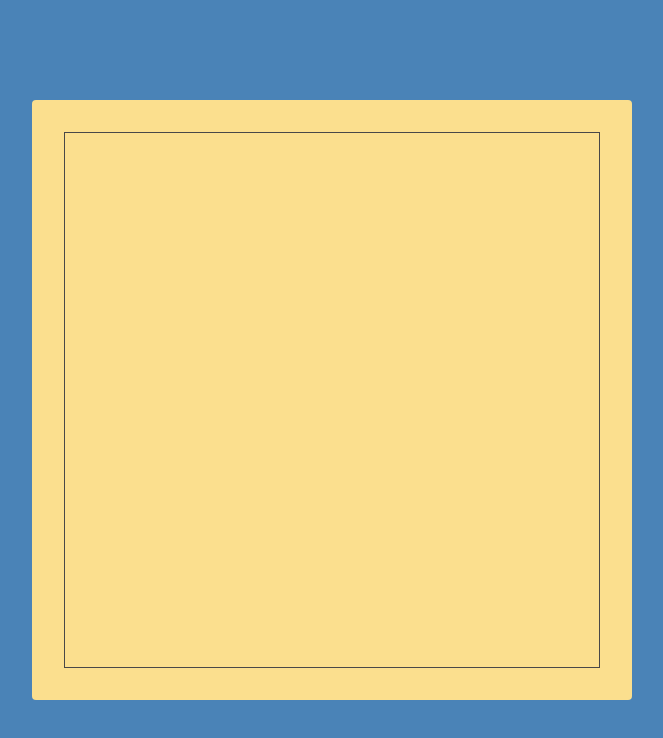
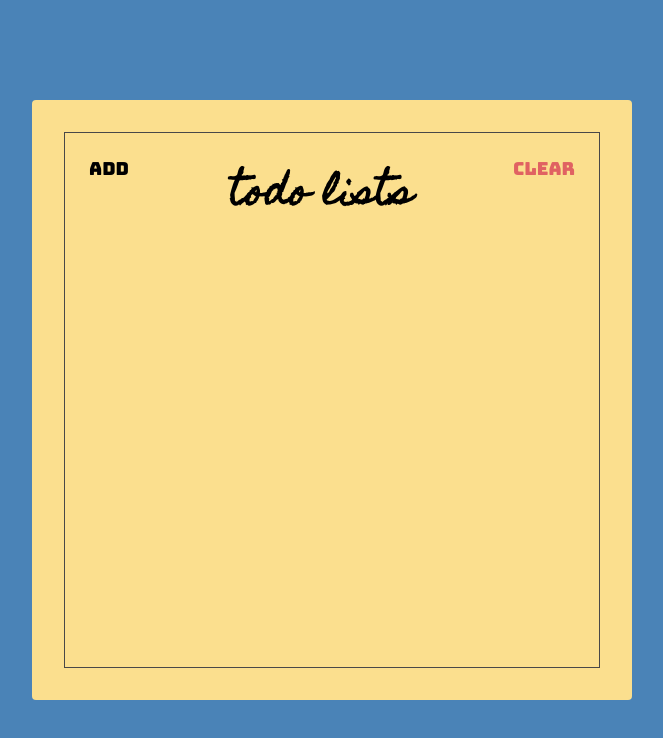
Before and after one commit to DuDu32/react-course-starter, a website: page index.html in a window 1280 px wide. Shown: the whole page, without its empty margins (308-971 px from the left). Drawn offline with Linux system fonts and the light colour scheme.

Commit message:
Membuat header section

```diff
--- a/index.html
+++ b/index.html
@@ -13,7 +13,13 @@
   </head>
   <body>
     <div class="container">
-      <div class="frame"></div>
+      <div class="frame">
+        <div class="header">
+          <button class="header-btn">Add</button>
+          <h1 class="header-title">Todo Lists</h1>
+          <button class="header-btn main-red-color">Clear</button>
+        </div>
+      </div>
     </div>
   </body>
 </html>
--- a/style.css
+++ b/style.css
@@ -1,5 +1,13 @@
 * {
   box-sizing: border-box;
+}
+
+:root {
+  --main-red-color: #e06262;
+}
+
+.main-red-color {
+  color: var(--main-red-color);
 }
 
 html {
@@ -36,4 +44,31 @@
 .frame {
   border: 1px solid #484848;
   height: 100%;
+
+  display: flex;
+  flex-direction: column;
 }
+
+.header {
+  display: flex;
+  align-items: flex-start;
+}
+
+.header-title {
+  flex: 1;
+  text-align: center;
+
+  font-size: 3.6rem;
+  font-family: "Homemade Apple", sans-serif;
+  text-transform: lowercase;
+}
+
+.header-btn {
+  font-size: 1.8rem;
+  font-family: "bungee", sans-serif;
+
+  padding: 24px;
+  background: unset;
+  border: unset;
+  outline: unset;
+}
```
